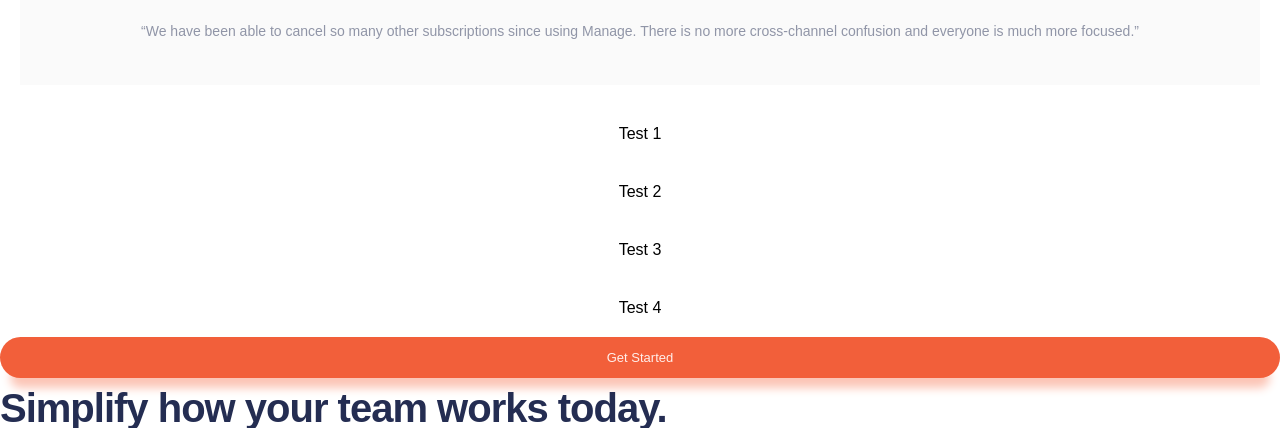
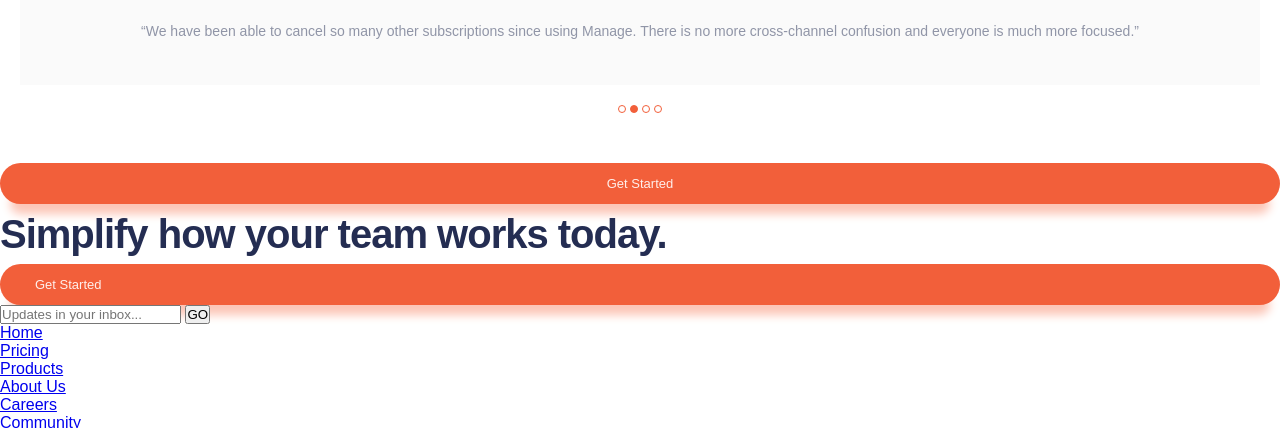
Before and after one commit to Breckles/manage_landing_page, a website: page index.html in a window 1280 px wide. Shown: the part 1779-2207 px from the top of the page. Drawn offline with Linux system fonts and the light colour scheme; a web font is replaced by a local one.

Commit message:
made the little widget that keeps track of which testimonial is visible in the viewport

```diff
--- a/index.html
+++ b/index.html
@@ -155,10 +155,18 @@
         </ul>
       </div>
       <ul id="testimonialPicker">
-        <li id="1">Test 1</li>
-        <li id="2">Test 2</li>
-        <li id="3">Test 3</li>
-        <li id="4">Test 4</li>
+        <li id="1">
+          <div class="bullet"></div>
+        </li>
+        <li id="2">
+          <div class="bullet active"></div>
+        </li>
+        <li id="3">
+          <div class="bullet"></div>
+        </li>
+        <li id="4">
+          <div class="bullet"></div>
+        </li>
       </ul>
       <a href="#"
          class="getStartedButton">Get Started</a>
--- a/src/scripts/main.ts
+++ b/src/scripts/main.ts
@@ -1,4 +1,3 @@
-// if (window.screen.width < 400) {
 const testimonialPicker = document.querySelector(
   '#testimonialPicker'
 ) as HTMLUListElement;
@@ -15,7 +14,5 @@ for (const testimonialSelection of testimonialPicker.children) {
   testimonialSelection.addEventListener('click', () => {
     // modify list position to display selected testimonial
     testimonials.style.left = `-${testimonialXPosition}px`;
-    console.log(testimonials.style.left);
   });
 }
-// }
--- a/src/styles/main.scss
+++ b/src/styles/main.scss
@@ -51,6 +51,11 @@ p,
 q {
   line-height: 2;
   color: var(--theme-dark-greyish-blue);
+}
+
+ul,
+ol {
+  list-style-type: none;
 }
 
 .getStartedButton {
@@ -143,10 +148,6 @@ header {
 
   }
 
-  ol {
-    list-style-type: none;
-  }
-
   li {
     margin: 0 0 5rem 1.7rem;
   }
@@ -195,16 +196,16 @@ header {
     position: relative;
     left: 0;
 
-    list-style-type: none;
     transition: all 250ms ease-in-out;
+
+    li {
+      // position: relative;
+      min-width: 100%;
+      padding: 2rem;
+
+    }
   }
 
-  li {
-    min-width: 100%;
-    padding: 2rem;
-    // position: relative;
-
-  }
 
   .avatarImage {
     max-width: 20vw;
@@ -225,8 +226,28 @@ header {
     font-size: 1.4rem;
   }
 
-  #testimonialPicker li {
-    cursor: pointer;
+  #testimonialPicker {
+    display: flex;
+    justify-content: center;
+    margin-bottom: 5rem;
+
+    color: var(--theme-bright-red);
+
+    li {
+      margin: 0 0.2rem;
+    }
+
+    .bullet {
+      width: 0.8rem;
+      height: 0.8rem;
+
+      border: 1px solid var(--theme-bright-red);
+      border-radius: 50%;
+    }
+
+    .active {
+      background: var(--theme-bright-red);
+    }
   }
 }
 
```
Also changed, not shown: dist/scripts/main.js, dist/styles/main.css, 2 other files.
